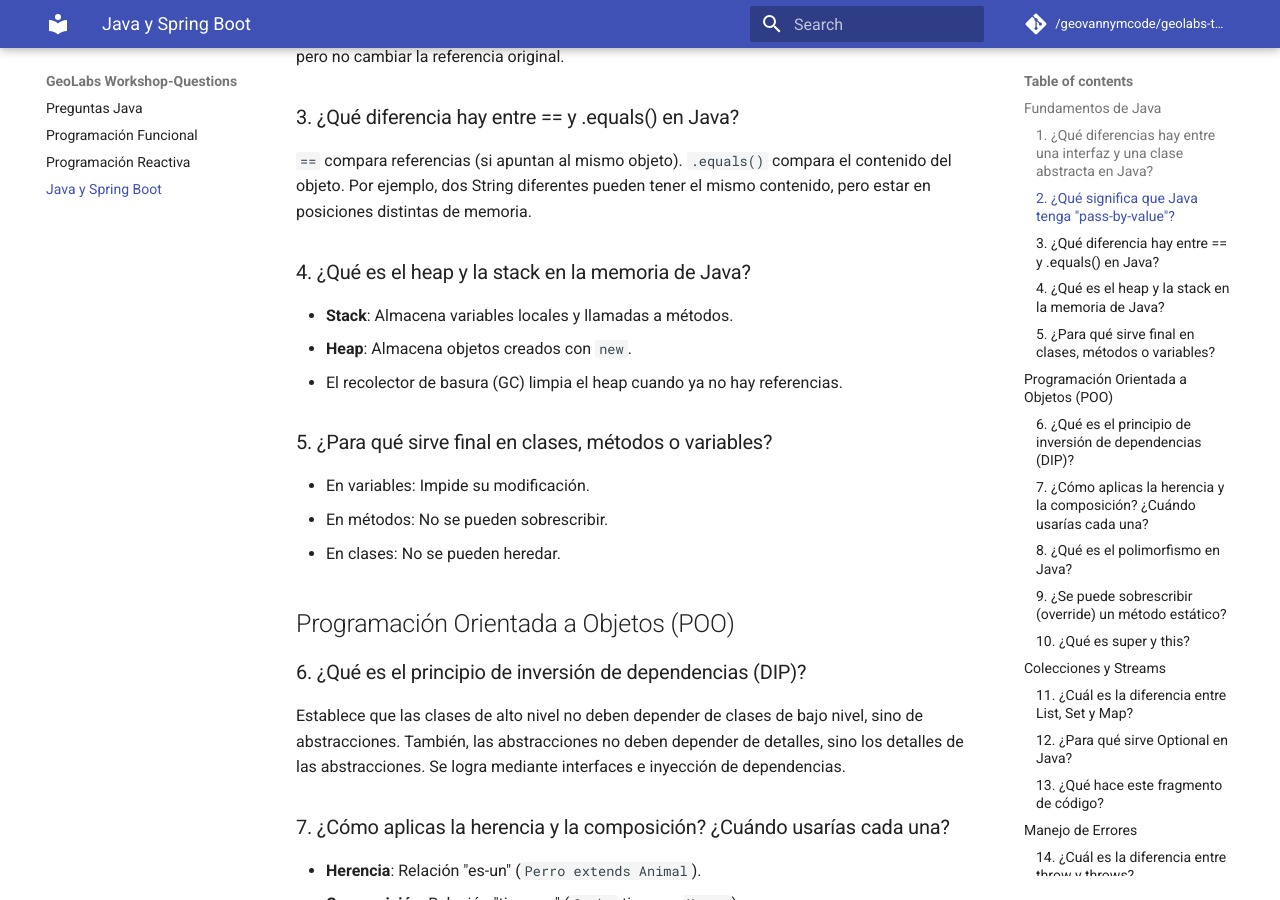
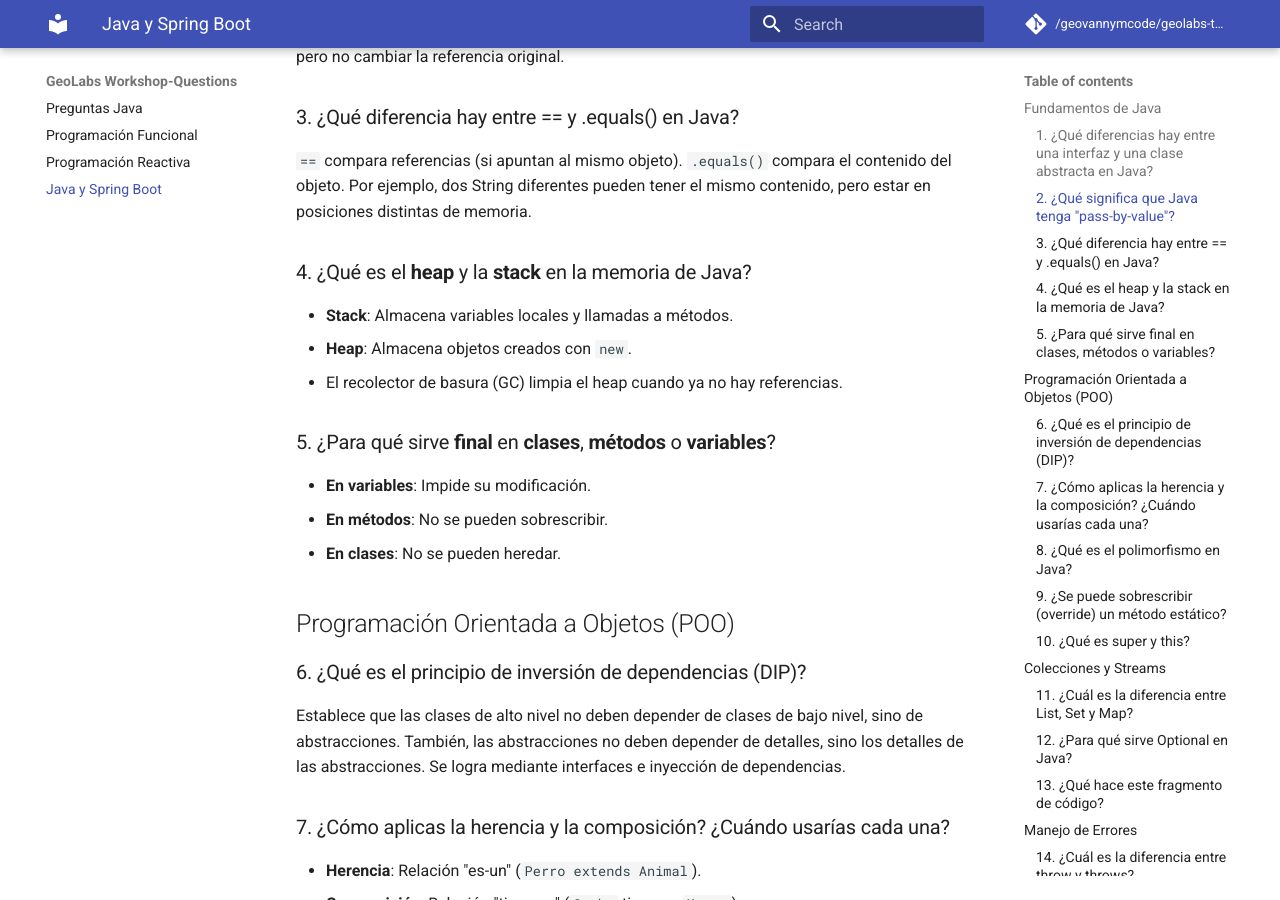
Before and after one commit to geovannymcode/geolabs-test.github.io, an MkDocs documentation site: the page built from docs/spring.md, in a window 1280 px wide and 900 px high, scrolled down 464 px. Built offline with MkDocs 1.6.1 and Material for MkDocs 9.7.7, drawn with Linux system fonts in a browser that asks for light colours; comment, search, counter and statistics services are not loaded.

Commit message:
Commit retroactivo

```diff
--- a/docs/spring.md
+++ b/docs/spring.md
@@ -11,15 +11,15 @@ En Java, todo se pasa por valor. Para tipos primitivos se pasa una copia del val
 ### 3. ¿Qué diferencia hay entre == y .equals() en Java?
 `==` compara referencias (si apuntan al mismo objeto). `.equals()` compara el contenido del objeto. Por ejemplo, dos String diferentes pueden tener el mismo contenido, pero estar en posiciones distintas de memoria.
 
-### 4. ¿Qué es el heap y la stack en la memoria de Java?
+### 4. ¿Qué es el **heap** y la **stack** en la memoria de Java?
 - **Stack**: Almacena variables locales y llamadas a métodos.
 - **Heap**: Almacena objetos creados con `new`.
 - El recolector de basura (GC) limpia el heap cuando ya no hay referencias.
 
-### 5. ¿Para qué sirve final en clases, métodos o variables?
-- En variables: Impide su modificación.
-- En métodos: No se pueden sobrescribir.
-- En clases: No se pueden heredar.
+### 5. ¿Para qué sirve **final** en **clases**, **métodos** o **variables**?
+- **En variables**: Impide su modificación.
+- **En métodos**: No se pueden sobrescribir.
+- **En clases**: No se pueden heredar.
 
 ## Programación Orientada a Objetos (POO)
 
```
